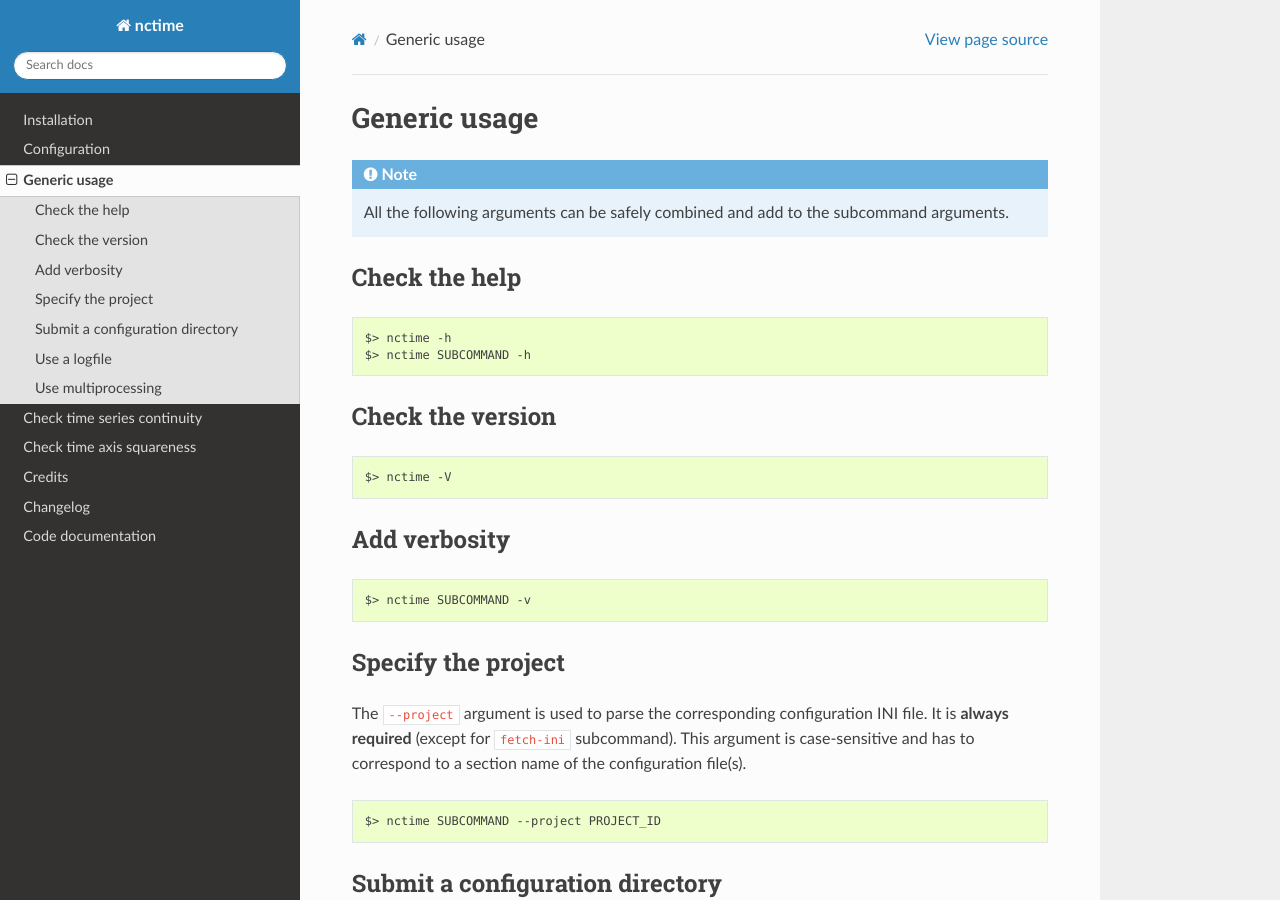
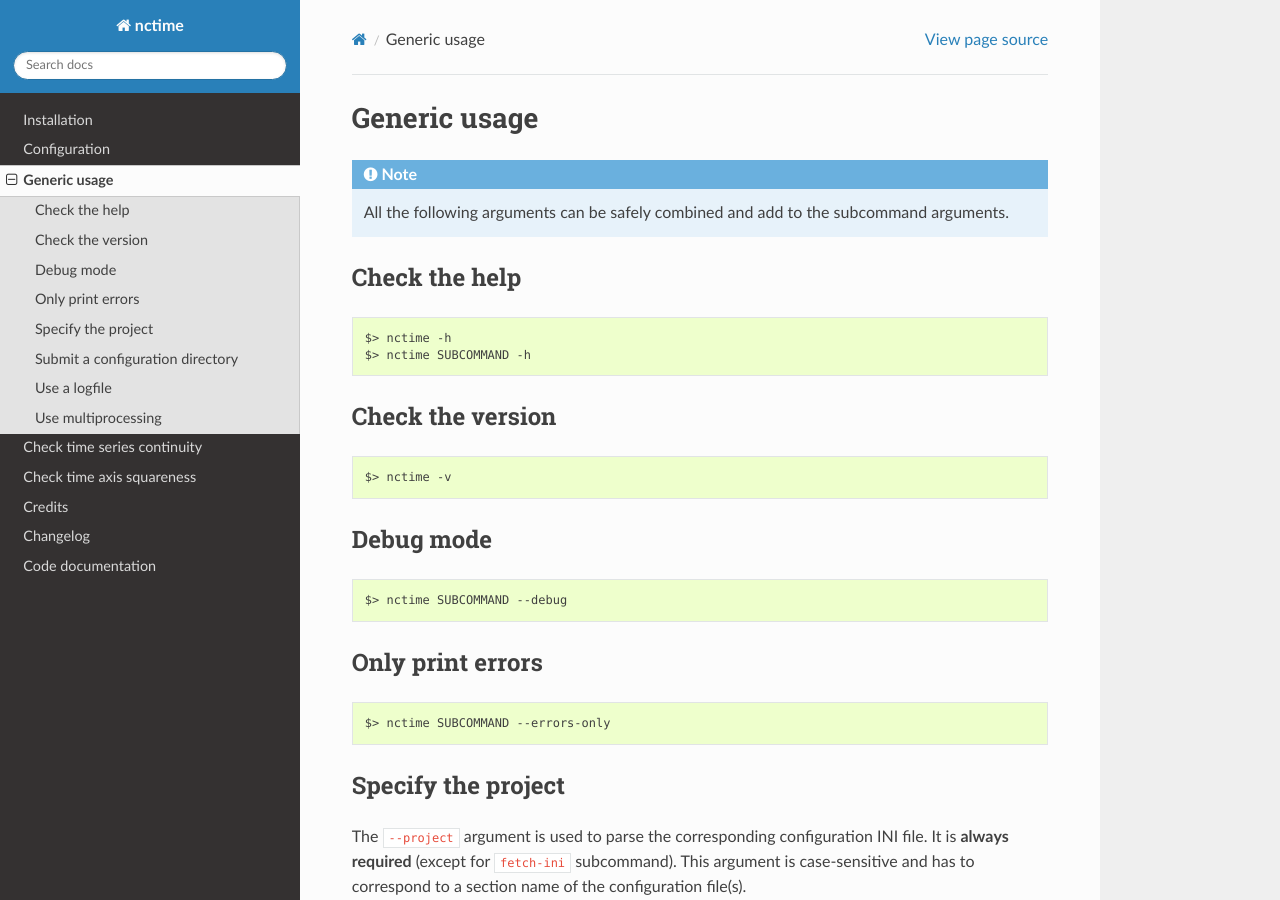
Before and after one commit to ESPRI-Mod/nctime, a Sphinx documentation site: the page built from docs/usage.rst, in a window 1280 px wide and 900 px high. Built offline with Sphinx 7.4.7 and the Read the Docs theme 2.0.0, drawn with Linux system fonts in a browser that asks for light colours; pages that are not in the unit, such as notebooks, are missing from menus; the version number could not be read and is left out.

Commit message:
Doc update

```diff
--- a/docs/autodoc.rst
+++ b/docs/autodoc.rst
@@ -33,4 +33,4 @@ utils
 .. automodule:: nctime.utils.custom_exceptions
 .. automodule:: nctime.utils.time
 
-.. moduleauthor:: Levavasseur Guillaume (CNRS/IPSL) <glipsl@ipsl.jussieu.fr>
+.. moduleauthor:: Levavasseur Guillaume (CNRS/IPSL) <glipsl@ipsl.fr>
--- a/docs/overlap.rst
+++ b/docs/overlap.rst
@@ -45,3 +45,5 @@ Exit status
     A shorted path have been found among the time series. Overlaps resolved if exists.
  * Status = 1
     Time series is broken.
+ * Status = 2
+    Time series has partial or full overlap(s).
--- a/docs/usage.rst
+++ b/docs/usage.rst
@@ -19,14 +19,21 @@ Check the version
 
 .. code-block:: bash
 
-    $> nctime -V
+    $> nctime -v
 
-Add verbosity
-*************
+Debug mode
+**********
 
 .. code-block:: bash
 
-    $> nctime SUBCOMMAND -v
+    $> nctime SUBCOMMAND --debug
+
+Only print errors
+*****************
+
+.. code-block:: bash
+
+    $> nctime SUBCOMMAND --errors-only
 
 Specify the project
 *******************
```
